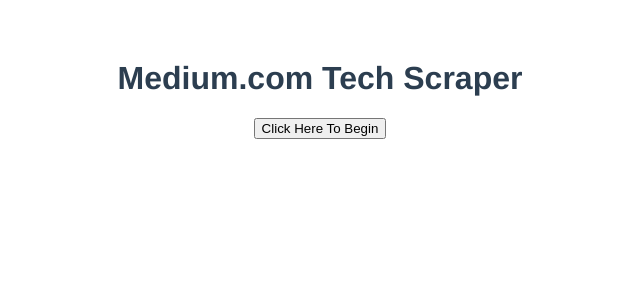
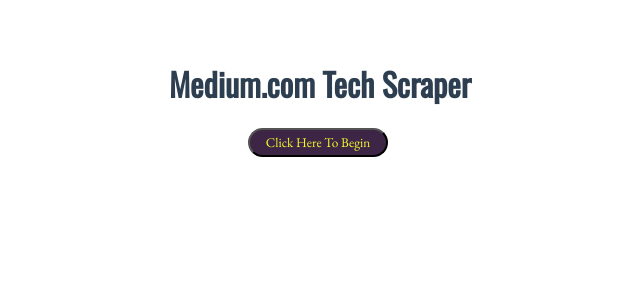
Before and after one commit to natebecker11/news-page-scraper, a Vue app: page /#/ in a window 1280 px wide. Shown: the top 300 px of the page, without its empty margins (320-960 px from the left). Built offline with nearby package versions, Linux system fonts and the light colour scheme.

Commit message:
style changes

```diff
--- a/src/App.vue
+++ b/src/App.vue
@@ -5,6 +5,7 @@
 </template>
 
 <style>
+@import url('https://fonts.googleapis.com/css?family=EB+Garamond|Oswald');
 #app {
   font-family: 'Avenir', Helvetica, Arial, sans-serif;
   -webkit-font-smoothing: antialiased;
@@ -14,5 +15,47 @@
   margin-top: 60px;
 }
 
+body {
+    font-family: 'EB Garamond', serif;
+
+}
+
+h1, h2, h3, h4, h5 {
+  font-family: 'Oswald', sans-serif;
+}
+
+h1 {
+  font-size: 200%;
+}
+p {
+  font-size: 14px;
+}
+
+a, a:visited {
+  text-decoration: none;
+  color: black;
+  font-weight: bold;
+}
+
+button {
+  display:inline-block;
+  padding:0.3em 1.2em;
+  margin:0 0.3em 0.3em 0;
+  border-radius:2em;
+  box-sizing: border-box;
+  text-decoration:none;
+  font-family:'EB Garamond', serif;
+  font-weight:300;
+  color:#f6f930;
+  background-color:#3d2645;
+  text-align:center;
+  transition: all 0.2s;
+}
+button:hover{
+  background-color:#38233f;
+}
+button:disabled {
+  background-color: #837488;
+}
 
 </style>
--- a/src/components/ArticleCard.vue
+++ b/src/components/ArticleCard.vue
@@ -22,3 +22,13 @@
   }
 }
 </script>
+
+<style scoped>
+  div {
+    border: 2px solid black;
+    border-radius: 10px;
+    background-color: aliceblue;
+    margin: 5px;
+    padding: 5px;
+  }
+</style>
--- a/src/views/Content.vue
+++ b/src/views/Content.vue
@@ -1,8 +1,8 @@
 <template>
   <div class='main-grid'>
     <section class='header'>
-      <h1>News Page Scraper</h1>
-      <h2>All The News That's Fit To Scrape</h2>
+      <h1>Medium.com Technology Section</h1>
+      <h2>Here Are The Latest Articles</h2>
     </section>
     <section class="articles">
       <!-- <div v-for='(article, i) in articles' :key='i'>
@@ -95,6 +95,12 @@
 
   .header {
     grid-area: header;
+    border: 2px solid black;
+    border-radius: 10px;
+    background-color: #3d2654;
+    margin: 5px;
+    padding: 5px;
+    color: #F6F930;
   }
 
   .articles {
@@ -104,6 +110,11 @@
   .comments {
     grid-area: comments;
     align-self: start;
+    border: 2px solid black;
+    border-radius: 10px;
+    background-color: aliceblue;
+    margin: 5px;
+    padding: 5px;
   }
 
   .addcomment {
@@ -116,5 +127,6 @@
 
   input, textarea {
     display: block;
+    margin: 5px auto;
   }
 </style>
```
Also changed, not shown: 7 other files (tests, documents, lock files or other folders).
